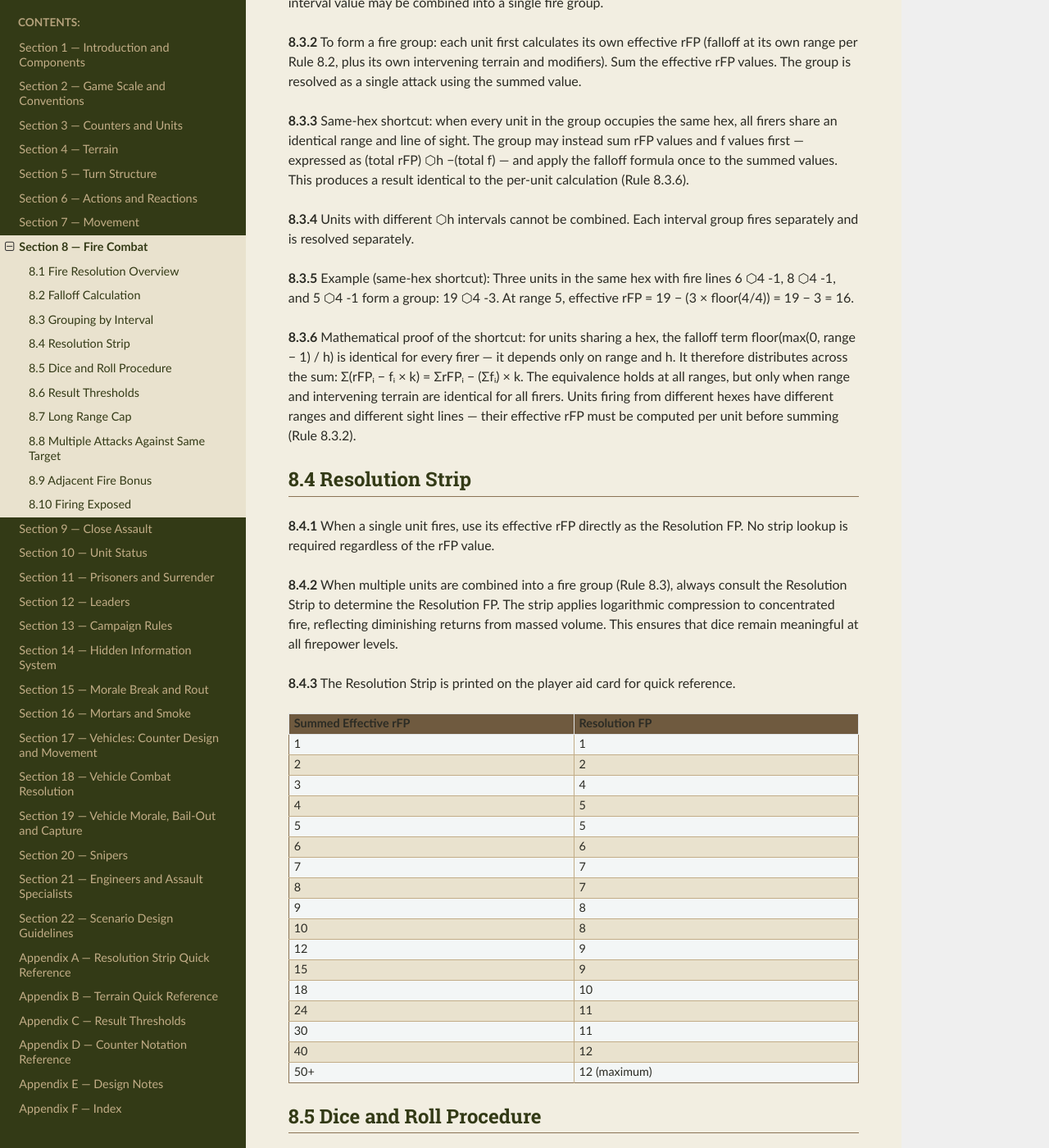
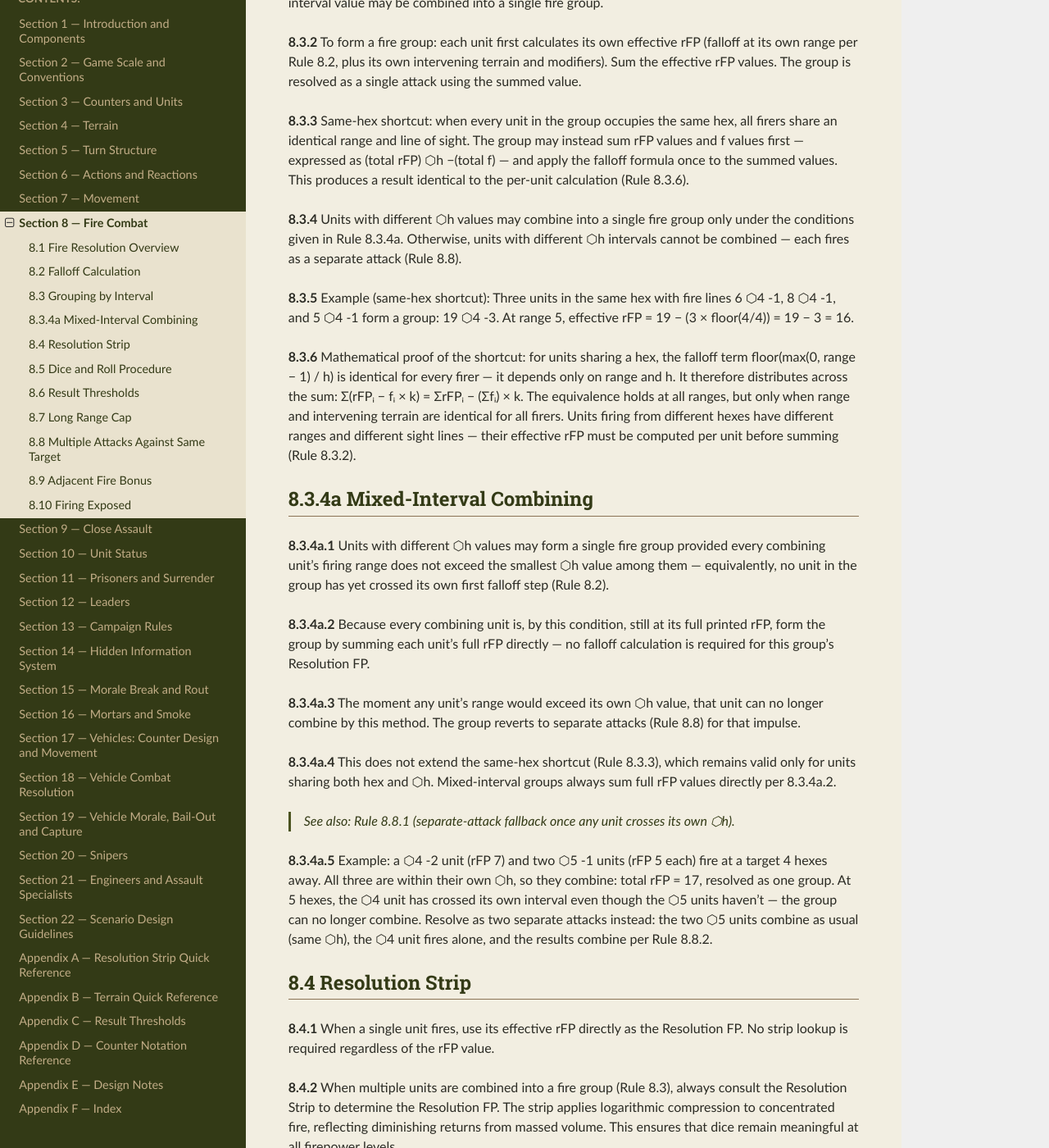
Before and after one commit to spugnoid/wdr-wargame, a Sphinx documentation site: the page built from docs/source/section_8__fire_combat.rst, in a window 1280 px wide and 1400 px high, scrolled down 1344 px. Shown: the whole window at 82% size. Built offline with Sphinx 7.4.7 and the Read the Docs theme 3.1.0, drawn with Linux system fonts in a browser that asks for light colours; some of the changed text lies outside the part shown.

Commit message:
feat: allow mixed-⬡h fire grouping within the smallest interval
Rule 8.3.4 previously banned combining fire from units with
different ⬡h values entirely, even though the ban was only
mathematically required for the same-hex shortcut (Rule 8.3.3) --
the general per-unit method (Rule 8.3.2) already computes each
unit's own falloff independently before summing, so matching ⬡h
was never actually necessary there.

New Rule 8.3.4a permits combining across ⬡h while every unit in the
group is still within its own first falloff step (equivalently:
range does not exceed the smallest ⬡h among them). Verified this
introduces zero skew -- it's the same sum Rule 8.3.2's general
method already produces. A rejected alternative (force the whole
group onto the smallest unit's degrade curve at any range) was
checked and shown to understate the longer-⬡h units' firepower by
18% at range 9 and 4x by range 20, recorded in the new Appendix
E.60 design note for the historical record.

See docs/superpowers/specs/2026-07-05-mixed-interval-fire-grouping-design.md
for the full design rationale.

Co-Authored-By: Claude Sonnet 5 <noreply@anthropic.com>

```diff
--- a/docs/source/appendix_e__design_notes.rst
+++ b/docs/source/appendix_e__design_notes.rst
@@ -374,3 +374,9 @@ E.59  Cross-Reference Notes — a "See Also" Convention
 
 
 *Design note: The Section 20/21/22 reorder (moving Snipers and Engineers ahead of Scenario Design Guidelines) surfaced a recurring risk: a rule mentions another rule's concept by name — the Sniper deliberate-targeting exception, say — and only a reader who already knows exactly where to look benefits from the citation. Appendix F's index helps, but only if the reader thinks to go there. The convention adopted going forward: whenever a rule's text depends on or is depended on by a rule elsewhere in the document, add a small indented italic note directly beneath the specific numbered rule — "See also: Rule X.Y (short description)" — at both ends of the reference, not just the end that happens to mention it first. This is applied opportunistically as chapters are touched, not as a one-time retrofit of the whole book; Rule 8.7.4, Rule 12.9.1a, and Rule 20.2 carry the first three notes as a working example.*
+
+E.60  Mixed-Interval Fire Grouping — Bounded by the Smallest ⬡h
+---------------------------------------------------------------
+
+
+*Design note: Rule 8.3.4 originally banned combining fire from units with different ⬡h values outright, even though the ban was only mathematically required for the same-hex shortcut (Rule 8.3.3) — the general per-unit method (Rule 8.3.2) already computes each unit's own falloff independently before summing, so matching ⬡h was never actually necessary there. Two ways to relax it were checked by direct calculation before choosing either: allowing the group only while every unit stays within the smallest ⬡h in the group (so none has taken any falloff yet) produces the exact same sum the general method already gives — zero skew, just a narrower eligibility window. Forcing the whole group onto the smallest unit's degrade curve at any range was also checked and rejected: at range 9, a mixed ⬡4/⬡5 group's true per-unit sum (11) came out 18% higher than the forced-curve number (9), and by range 20 the gap grows to 4x — the longer-⬡h units get punished on a curve steeper than their own printed weapon, purely for being grouped with a faster-degrading one. Rule 8.3.4a adopts the first approach only.*
--- a/docs/source/appendix_f__index.rst
+++ b/docs/source/appendix_f__index.rst
@@ -492,6 +492,8 @@ resolution sequence  ..........  8.1
 **Fire group**  ..........  1.3, 8.3
 
 grouping by ⬡h interval  ..........  8.3.1
+
+mixed-interval combining  ..........  8.3.4a
 
 summing rFP and f  ..........  8.3.2
 
@@ -1065,7 +1067,7 @@ weapon counters exempt  ..........  3.5.3
 
 sum rFP and f, keep h  ..........  8.3.2
 
-valid only within same ⬡h interval  ..........  8.3.4
+valid within same ⬡h, or mixed ⬡h within the smallest interval  ..........  8.3.4, 8.3.4a
 
 **Support weapon band**  ..........  1.4, 3.4
 
--- a/docs/source/section_8__fire_combat.rst
+++ b/docs/source/section_8__fire_combat.rst
@@ -49,11 +49,27 @@ The full procedure for any fire combat action:
 
 **8.3.3**  Same-hex shortcut: when every unit in the group occupies the same hex, all firers share an identical range and line of sight. The group may instead sum rFP values and f values first — expressed as (total rFP) ⬡h −(total f) — and apply the falloff formula once to the summed values. This produces a result identical to the per-unit calculation (Rule 8.3.6).
 
-**8.3.4**  Units with different ⬡h intervals cannot be combined. Each interval group fires separately and is resolved separately.
+**8.3.4**  Units with different ⬡h values may combine into a single fire group only under the conditions given in Rule 8.3.4a. Otherwise, units with different ⬡h intervals cannot be combined — each fires as a separate attack (Rule 8.8).
 
 **8.3.5**  Example (same-hex shortcut): Three units in the same hex with fire lines 6 ⬡4 -1, 8 ⬡4 -1, and 5 ⬡4 -1 form a group: 19 ⬡4 -3. At range 5, effective rFP = 19 − (3 × floor(4/4)) = 19 − 3 = 16.
 
 **8.3.6**  Mathematical proof of the shortcut: for units sharing a hex, the falloff term floor(max(0, range − 1) / h) is identical for every firer — it depends only on range and h. It therefore distributes across the sum: Σ(rFPᵢ − fᵢ × k) = ΣrFPᵢ − (Σfᵢ) × k. The equivalence holds at all ranges, but only when range and intervening terrain are identical for all firers. Units firing from different hexes have different ranges and different sight lines — their effective rFP must be computed per unit before summing (Rule 8.3.2).
+
+8.3.4a  Mixed-Interval Combining
+--------------------------------
+
+
+**8.3.4a.1**  Units with different ⬡h values may form a single fire group provided every combining unit's firing range does not exceed the smallest ⬡h value among them — equivalently, no unit in the group has yet crossed its own first falloff step (Rule 8.2).
+
+**8.3.4a.2**  Because every combining unit is, by this condition, still at its full printed rFP, form the group by summing each unit's full rFP directly — no falloff calculation is required for this group's Resolution FP.
+
+**8.3.4a.3**  The moment any unit's range would exceed its own ⬡h value, that unit can no longer combine by this method. The group reverts to separate attacks (Rule 8.8) for that impulse.
+
+**8.3.4a.4**  This does not extend the same-hex shortcut (Rule 8.3.3), which remains valid only for units sharing both hex and ⬡h. Mixed-interval groups always sum full rFP values directly per 8.3.4a.2.
+
+    *See also: Rule 8.8.1 (separate-attack fallback once any unit crosses its own ⬡h).*
+
+**8.3.4a.5**  Example: a ⬡4 -2 unit (rFP 7) and two ⬡5 -1 units (rFP 5 each) fire at a target 4 hexes away. All three are within their own ⬡h, so they combine: total rFP = 17, resolved as one group. At 5 hexes, the ⬡4 unit has crossed its own interval even though the ⬡5 units haven't — the group can no longer combine. Resolve as two separate attacks instead: the two ⬡5 units combine as usual (same ⬡h), the ⬡4 unit fires alone, and the results combine per Rule 8.8.2.
 
 8.4  Resolution Strip
 ---------------------
@@ -163,7 +179,9 @@ The full procedure for any fire combat action:
 -----------------------------------------
 
 
-**8.8.1**  When two or more separate fire groups attack the same target hex in the same impulse (different ⬡h intervals, or units firing from different hexes that cannot be grouped), resolve each attack separately.
+**8.8.1**  When two or more separate fire groups attack the same target hex in the same impulse — different ⬡h intervals beyond what Rule 8.3.4a permits, or units firing from different hexes that cannot be grouped — resolve each attack separately.
+
+    *See also: Rule 8.3.4a (mixed-interval combining within the smallest ⬡h's range).*
 
 **8.8.2**  After all attacks are resolved, combine the results as follows: take the highest single result; for each additional attack that beats the target's defence, step the result up once on the result track.
 
```
